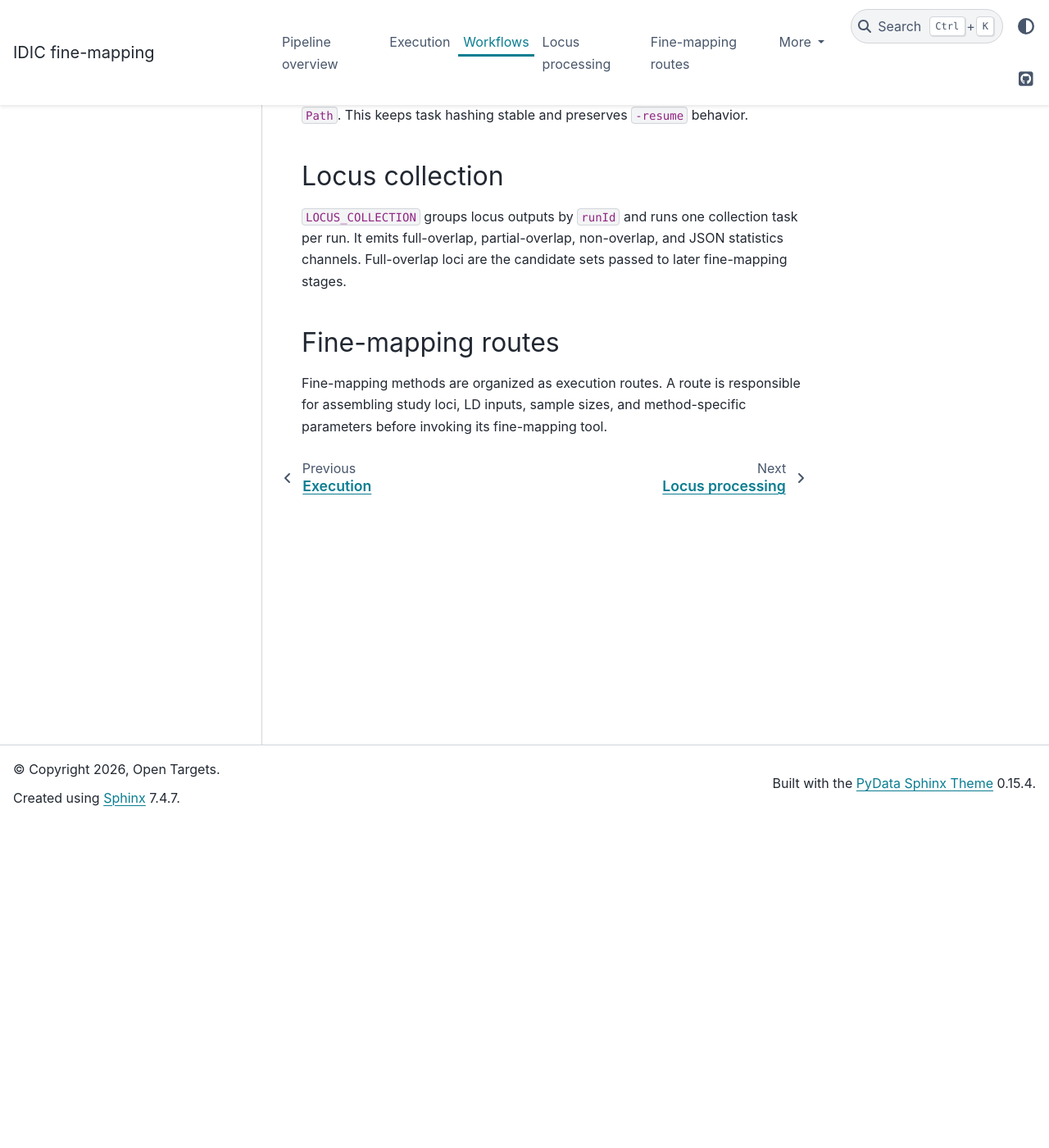
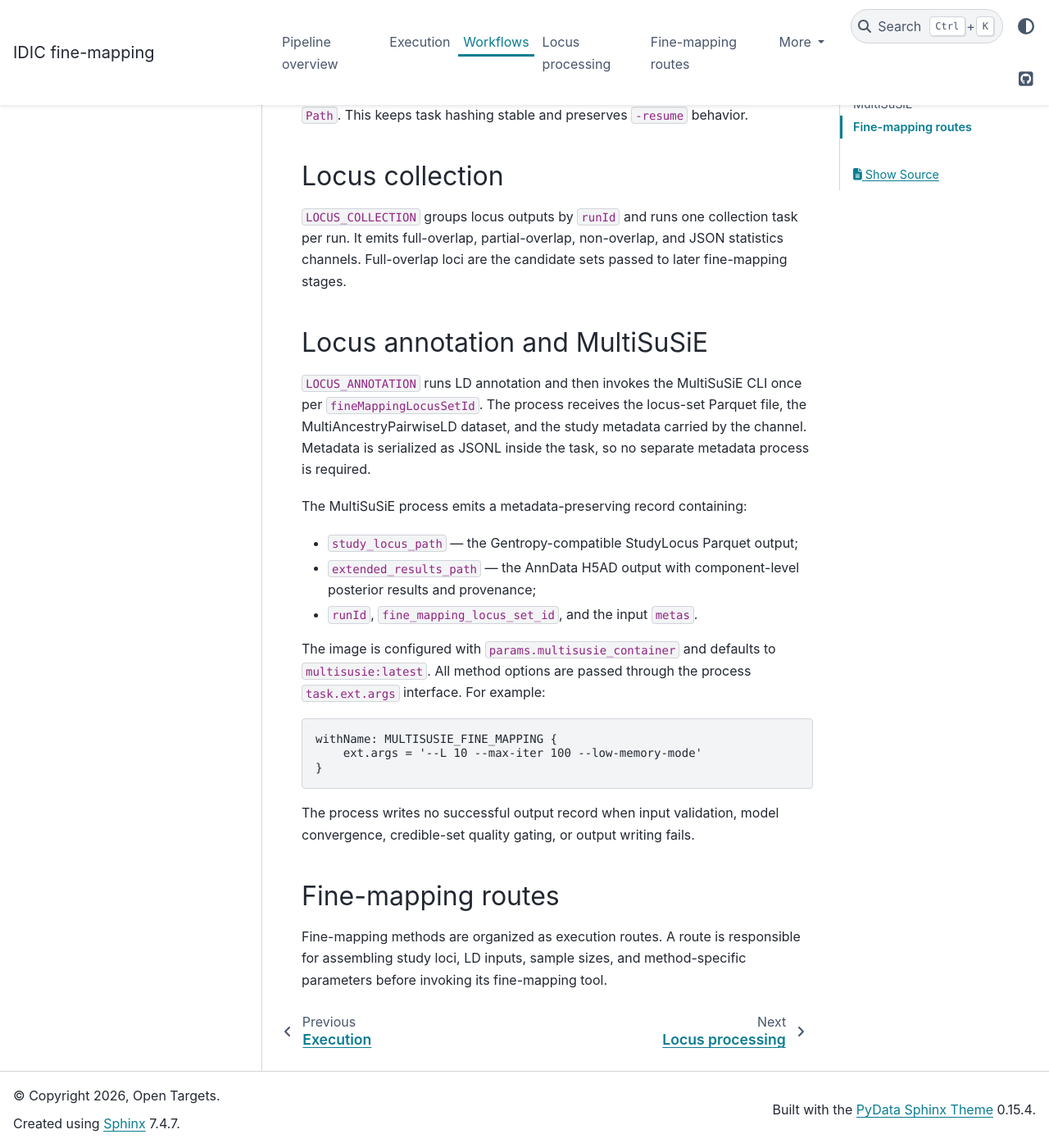
Before and after one commit to opentargets/nf-fine-mapping, a Sphinx documentation site: the page built from docs/user-guide/workflows.rst, in a window 1280 px wide and 1400 px high, scrolled down 398 px. Shown: the whole window at 82% size. Built offline with Sphinx 7.4.7 and the PyData theme 0.15.4, drawn with Linux system fonts in a browser that asks for light colours.

Commit message:
Document and validate the MultiSuSiE pipeline route
Describe locus-level MultiSuSiE inputs and outputs, inline metadata handling, container configuration, and local execution. Extend CI path coverage and pin Nextflow for reproducible lint and nf-test jobs.

Constraint: Existing uncommitted locus-processing changes and generated test artifacts must remain untouched

Rejected: Include pipeline implementation files in this documentation commit | they belong to the pending user change set

Confidence: high

Scope-risk: narrow

Directive: Keep the documented params.multisusie_container and task.ext.args contract aligned with the process module

Tested: Sphinx build with -W; Nextflow lint; full nf-test suite previously passing

Not-tested: GitHub Pages deployment and a non-stub MultiSuSiE Nextflow run

```diff
--- a/docs/user-guide/workflows.rst
+++ b/docs/user-guide/workflows.rst
@@ -21,6 +21,35 @@
 statistics channels. Full-overlap loci are the candidate sets passed to later
 fine-mapping stages.
 
+Locus annotation and MultiSuSiE
+-------------------------------
+
+``LOCUS_ANNOTATION`` runs LD annotation and then invokes the MultiSuSiE CLI
+once per ``fineMappingLocusSetId``. The process receives the locus-set Parquet
+file, the MultiAncestryPairwiseLD dataset, and the study metadata carried by
+the channel. Metadata is serialized as JSONL inside the task, so no separate
+metadata process is required.
+
+The MultiSuSiE process emits a metadata-preserving record containing:
+
+* ``study_locus_path`` — the Gentropy-compatible StudyLocus Parquet output;
+* ``extended_results_path`` — the AnnData H5AD output with component-level
+  posterior results and provenance;
+* ``runId``, ``fine_mapping_locus_set_id``, and the input ``metas``.
+
+The image is configured with ``params.multisusie_container`` and defaults to
+``multisusie:latest``. All method options are passed through the process
+``task.ext.args`` interface. For example:
+
+.. code-block:: text
+
+   withName: MULTISUSIE_FINE_MAPPING {
+       ext.args = '--L 10 --max-iter 100 --low-memory-mode'
+   }
+
+The process writes no successful output record when input validation, model
+convergence, credible-set quality gating, or output writing fails.
+
 Fine-mapping routes
 -------------------
 
```
Also changed, not shown: docs/user-guide/execution.rst (+27 -0 lines), 2 other files.
